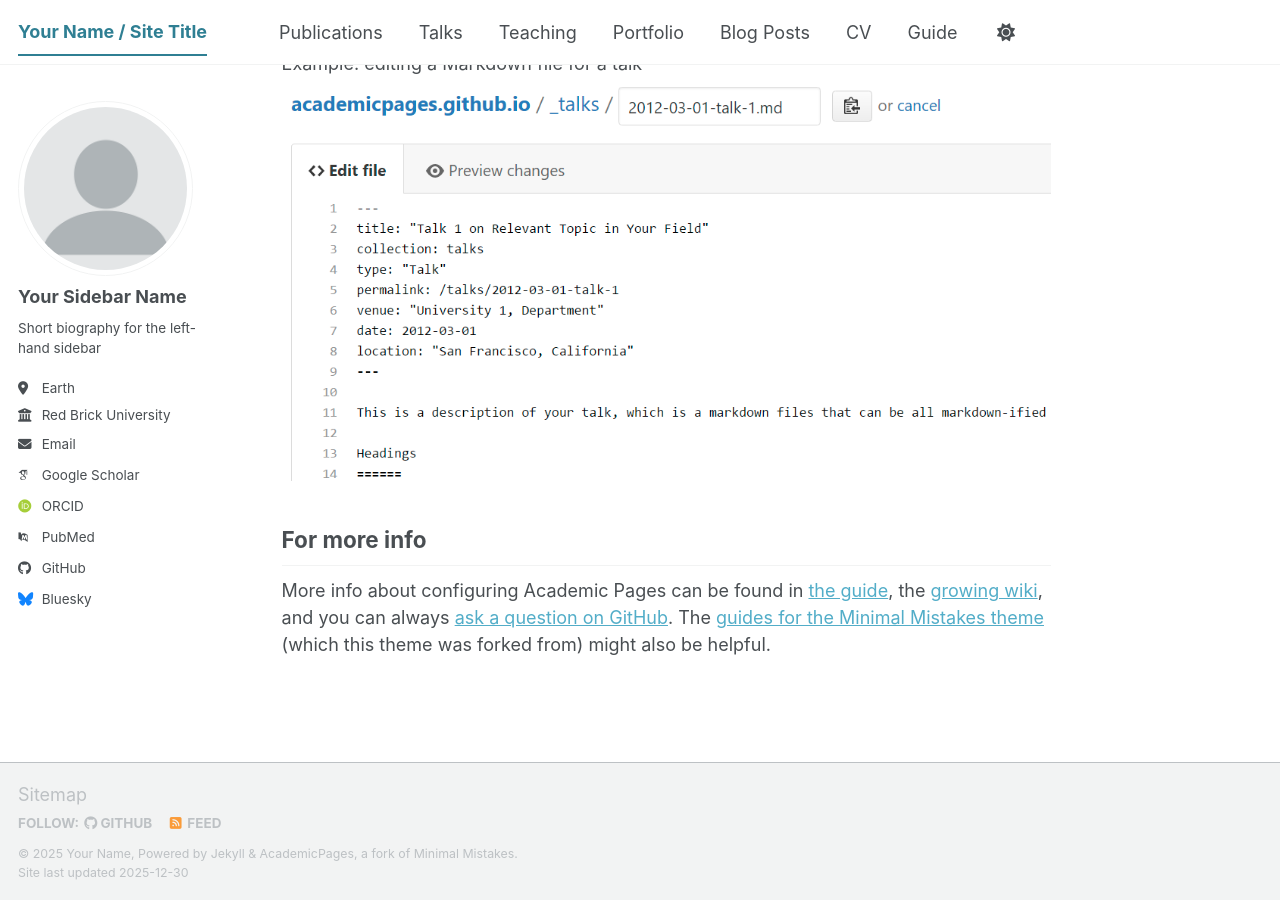
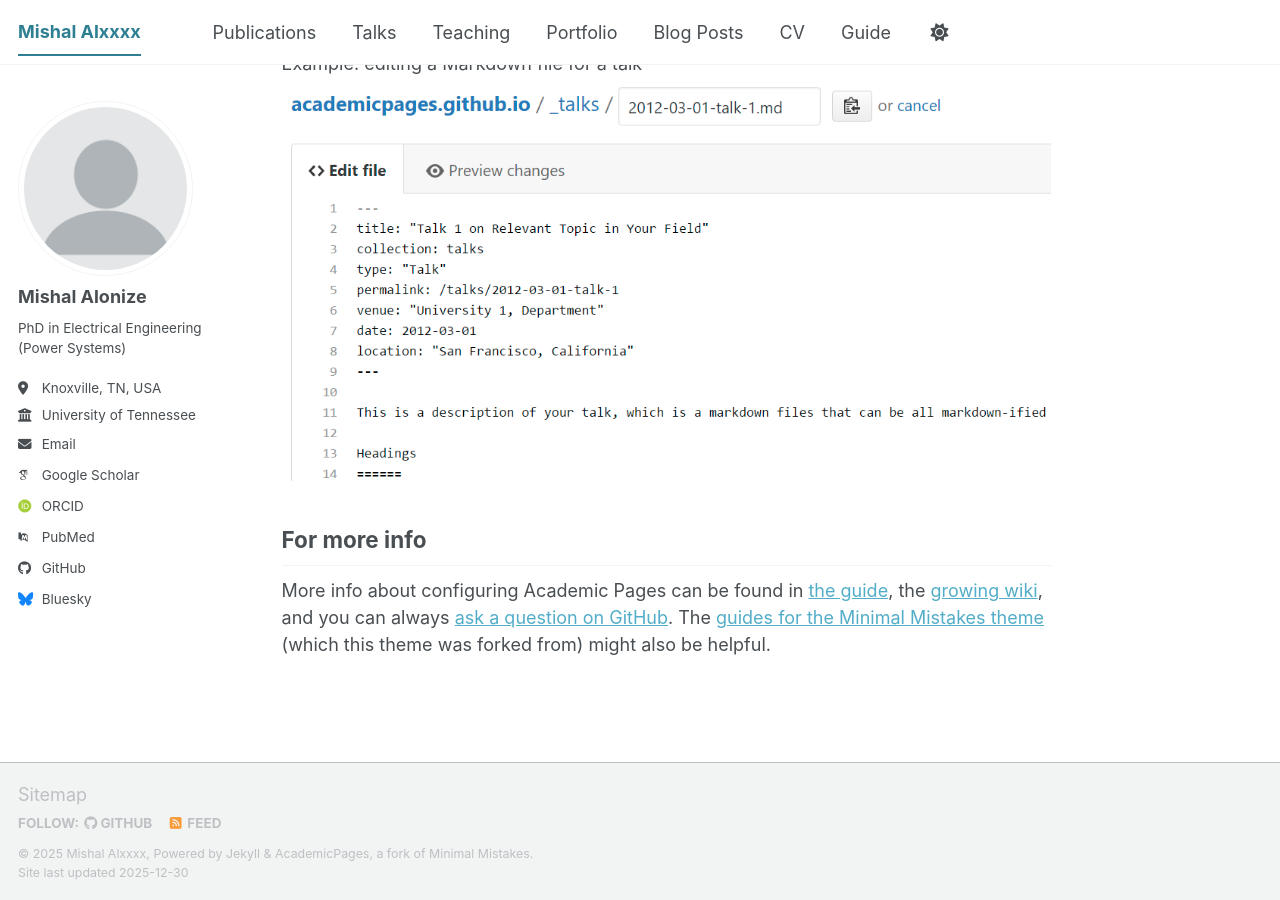
Before and after one commit to Mishal2024/mishal.github.io, a Jekyll site: the page built from _pages/about.md, in a window 1280 px wide and 900 px high, scrolled down 2720 px. Built offline with Jekyll 4.4.1, drawn with Linux system fonts in a browser that asks for light colours; some web fonts are replaced; a script bundle is joined from its source files by our own code; library files that are not in the unit come from our copies.

Commit message:
Update _config.yml

```diff
--- a/_config.yml
+++ b/_config.yml
@@ -9,12 +9,13 @@
 # Basic Site Settings
 locale                   : "en-US"
 site_theme               : "default" # The available themes options are "default", "air", "sunrise", "mint", "dirt" and "contrast"
-title                    : "Your Name / Site Title"
-title_separator          : "-"
-name                     : &name "Your Name"
-description              : &description "Your Name's academic portfolio"   # Update this with a general description of your site, this is the default if not overridden by a page
-url                      : https://academicpages.github.io # The base hostname & protocol for your site e.g. "https://[your GitHub username].github.io",
-                                                           # or if you already have some other page hosted on Github then use "https://[your GitHub username].github.io/[Your Repo Name]"
+title: "Mishal Alxxxx"
+name: &name "Mishal Alxxxx"
+description: &description "PhD in Electrical Power Systems"
+
+url: https://mishalxxxx.github.io
+repository: "mishalxxxx/mishalxxxx.github.io"
+
 baseurl                  : "" # the subpath of your site, e.g. "/blog"
 repository               : "academicpages/academicpages.github.io"
 
@@ -24,13 +25,11 @@ repository               : "academicpages/academicpages.github.io"
 author:
   # Biographic information
   avatar           : "profile.png"
-  name             : "Your Sidebar Name"
-  pronouns         : # example: "she/her"
-  bio              : "Short biography for the left-hand sidebar"
-  location         : "Earth"
-  employer         : "Red Brick University"
-  uri              : # URL
-  email            : "none@example.org"
+  name             : "Mishal Alonize"
+  bio: "PhD in Electrical Engineering (Power Systems)"
+  location         : "Knoxville, TN, USA"
+  employer         : "University of Tennessee"
+  email            : "mishalalonize@gmail.com"
 
   # Academic websites
   academia         : # URL
```
